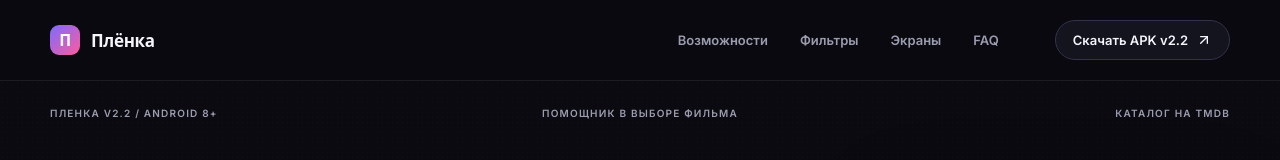
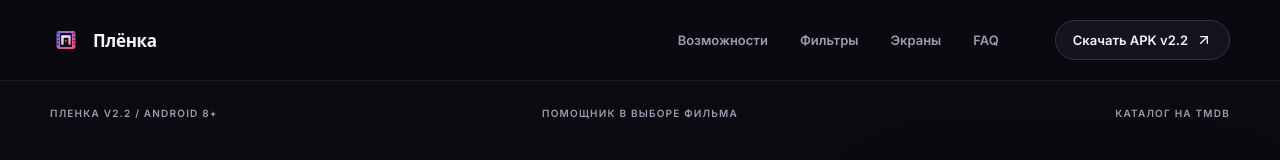
Before and after one commit to Erzkanzler2k/plenka-landing, a React (Vite) app: page / in a window 1280 px wide. Shown: the top 160 px of the page. Built offline with nearby package versions, Linux system fonts and the light colour scheme; a web font is replaced by a local one.

Commit message:
feat: новый кинематографичный логотип кадра плёнки 35мм

```diff
--- a/src/main.jsx
+++ b/src/main.jsx
@@ -45,6 +45,36 @@ const faqs = [
   ['Где посмотреть исходный код и обновления?', 'Проект полностью открыт и публикуется на GitHub с готовыми релизными APK-файлами.'],
 ]
 
+function LogoMark({ size = 32 }) {
+  return (
+    <svg width={size} height={size} viewBox="0 0 108 108" fill="none" xmlns="http://www.w3.org/2000/svg" className="brand-icon">
+      <rect x="22" y="24" width="64" height="60" rx="8" fill="url(#brand-grad)" />
+      <rect x="25" y="30" width="4" height="5" rx="1" fill="#0E0E16" />
+      <rect x="25" y="42" width="4" height="5" rx="1" fill="#0E0E16" />
+      <rect x="25" y="54" width="4" height="5" rx="1" fill="#0E0E16" />
+      <rect x="25" y="66" width="4" height="5" rx="1" fill="#0E0E16" />
+      <rect x="79" y="30" width="4" height="5" rx="1" fill="#0E0E16" />
+      <rect x="79" y="42" width="4" height="5" rx="1" fill="#0E0E16" />
+      <rect x="79" y="54" width="4" height="5" rx="1" fill="#0E0E16" />
+      <rect x="79" y="66" width="4" height="5" rx="1" fill="#0E0E16" />
+      <rect x="34" y="30" width="40" height="48" rx="4" fill="#0E0E16" />
+      <path d="M40 38H68C69.1 38 70 38.9 70 40V68C70 69.1 69.1 70 68 70H64C62.9 70 62 69.1 62 68V46H46V68C46 69.1 45.1 70 44 70H40C38.9 70 38 69.1 38 68V40C38 38.9 38.9 38 40 38Z" fill="url(#p-grad)" />
+      <path d="M51 52L59 57L51 62V52Z" fill="#FF5470" />
+      <defs>
+        <linearGradient id="brand-grad" x1="22" y1="24" x2="86" y2="84" gradientUnits="userSpaceOnUse">
+          <stop stopColor="#7C6CFF" />
+          <stop offset="1" stopColor="#FF5470" />
+        </linearGradient>
+        <linearGradient id="p-grad" x1="38" y1="38" x2="70" y2="70" gradientUnits="userSpaceOnUse">
+          <stop stopColor="#FFFFFF" />
+          <stop offset="0.45" stopColor="#D6D1FF" />
+          <stop offset="1" stopColor="#FF7A95" />
+        </linearGradient>
+      </defs>
+    </svg>
+  )
+}
+
 function App() {
   const [menuOpen, setMenuOpen] = useState(false)
   const [toast, setToast] = useState(false)
@@ -69,7 +99,7 @@ function App() {
       <header className="site-header">
         <nav className="container nav" aria-label="Основная навигация">
           <a className="brand" href="#top" onClick={closeMenu} aria-label="Пленка, на главную">
-            <span className="brand-mark">П</span><span>Плёнка</span>
+            <LogoMark size={32} /><span>Плёнка</span>
           </a>
           <div className={`nav-links ${menuOpen ? 'nav-links-open' : ''}`}>
             <a href="#features" onClick={closeMenu}>Возможности</a>
@@ -162,7 +192,7 @@ function App() {
         </section>
       </main>
 
-      <footer className="footer"><div className="container footer-inner"><a className="brand" href="#top"><span className="brand-mark">П</span><span>Плёнка</span></a><span>Мы поможем выбрать фильм вам.</span><div><a href="#features">Возможности</a><a href="#filters">Фильтры</a><a href="#faq">FAQ</a><a href={LATEST_RELEASE_URL} target="_blank" rel="noreferrer">GitHub</a></div><small>© 2026</small></div></footer>
+      <footer className="footer"><div className="container footer-inner"><a className="brand" href="#top"><LogoMark size={32} /><span>Плёнка</span></a><span>Мы поможем выбрать фильм вам.</span><div><a href="#features">Возможности</a><a href="#filters">Фильтры</a><a href="#faq">FAQ</a><a href={LATEST_RELEASE_URL} target="_blank" rel="noreferrer">GitHub</a></div><small>© 2026</small></div></footer>
       {toast && <div className="toast" role="status"><Check size={17} /> Начинается загрузка APK v2.2</div>}
     </div>
   )
```
